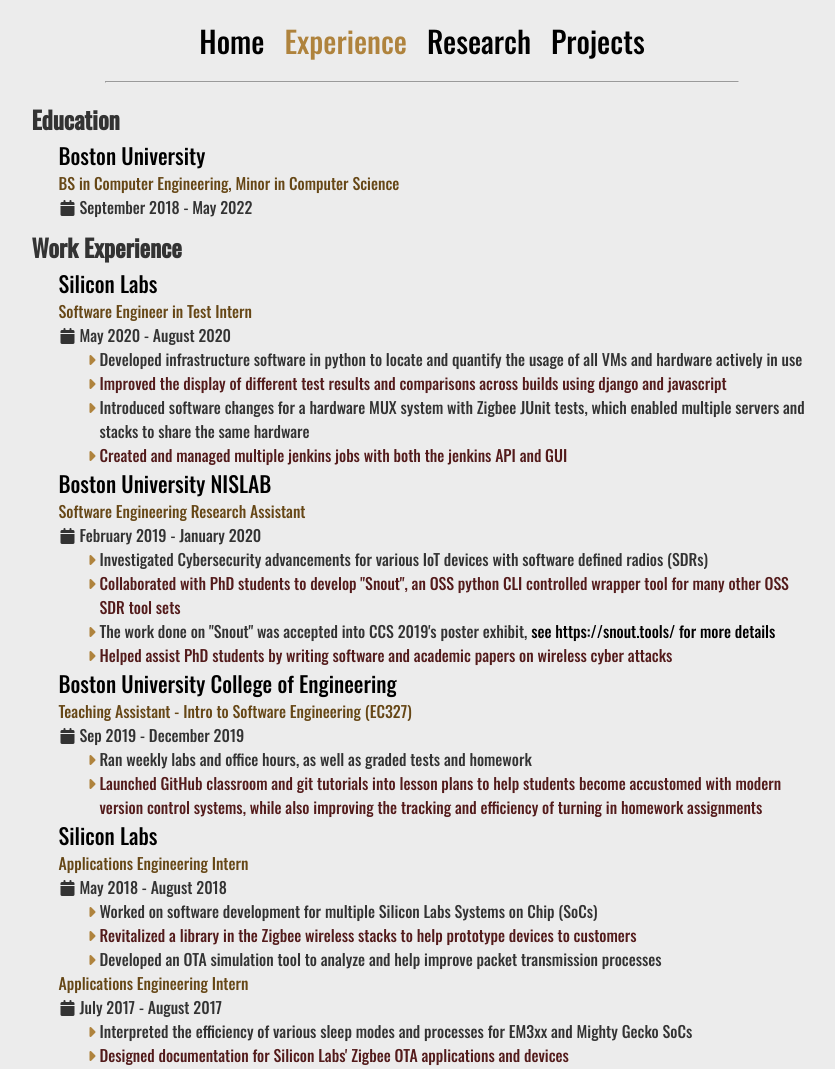
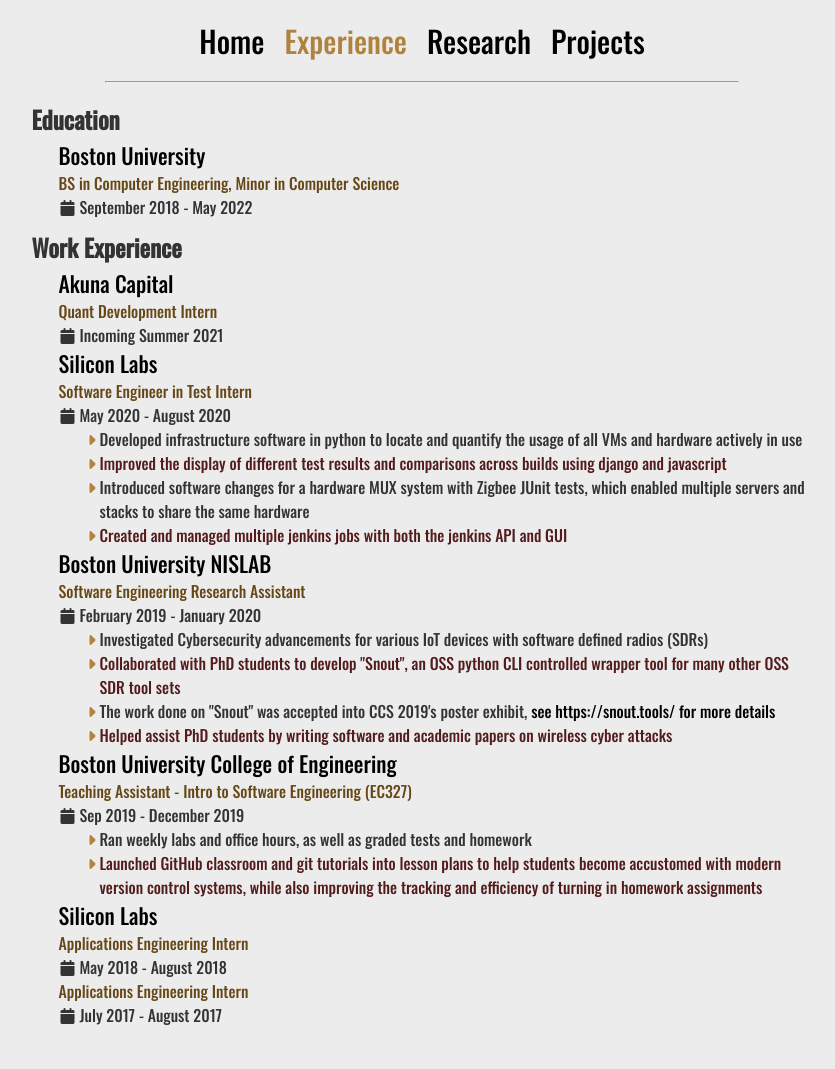
Before and after one commit to jkulskis/jkulskis.github.io, a Jekyll site: the page built from experience.html, in a window 1280 px wide. Shown: the whole page, without its empty margins (218-1053 px from the left). Built offline with Jekyll 4.4.1, drawn with Linux system fonts in a browser that asks for light colours; nearby versions of some CDN libraries; after the commit the page ends 1029 px from its top, so only the background shows below that.

Commit message:
updating experience

```diff
--- a/experience.html
+++ b/experience.html
@@ -31,6 +31,13 @@
         Work Experience
       </h1>
       <div class="item-list exp-list" id="workList">
+        <div class="item">
+          <div class="item-header">
+            <a href="https://akunacapital.com/" target="_blank">Akuna Capital</a>
+          </div>
+          <div class="li-title">Quant Development Intern</div>
+          <div class="date">Incoming Summer 2021</div>
+        </div>
         <div class="item">
           <div class="item-header">
             <a href="https://www.silabs.com/" target="_blank">Silicon Labs</a>
@@ -108,25 +115,8 @@
           </div>
           <div class="li-title">Applications Engineering Intern</div>
           <div class="date">May 2018 - August 2018</div>
-          <ul>
-            <li>Worked on software development for multiple Silicon Labs Systems on Chip (SoCs)</li>
-            <li>
-              Revitalized a library in the Zigbee wireless stacks to help prototype devices to customers
-            </li>
-            <li>
-              Developed an OTA simulation tool to analyze and help improve packet transmission processes
-            </li>
-          </ul>
           <div class="li-title">Applications Engineering Intern</div>
           <div class="date">July 2017 - August 2017</div>
-          <ul>
-            <li>
-              Interpreted the efficiency of various sleep modes and processes for EM3xx and Mighty Gecko SoCs
-            </li>
-            <li>
-              Designed documentation for Silicon Labs' Zigbee OTA applications and devices
-            </li>
-          </ul>
         </div>
       </div>
       <span class="empty" style="display: none;" id="workEmptySpan">&nbsp;</span>
```
